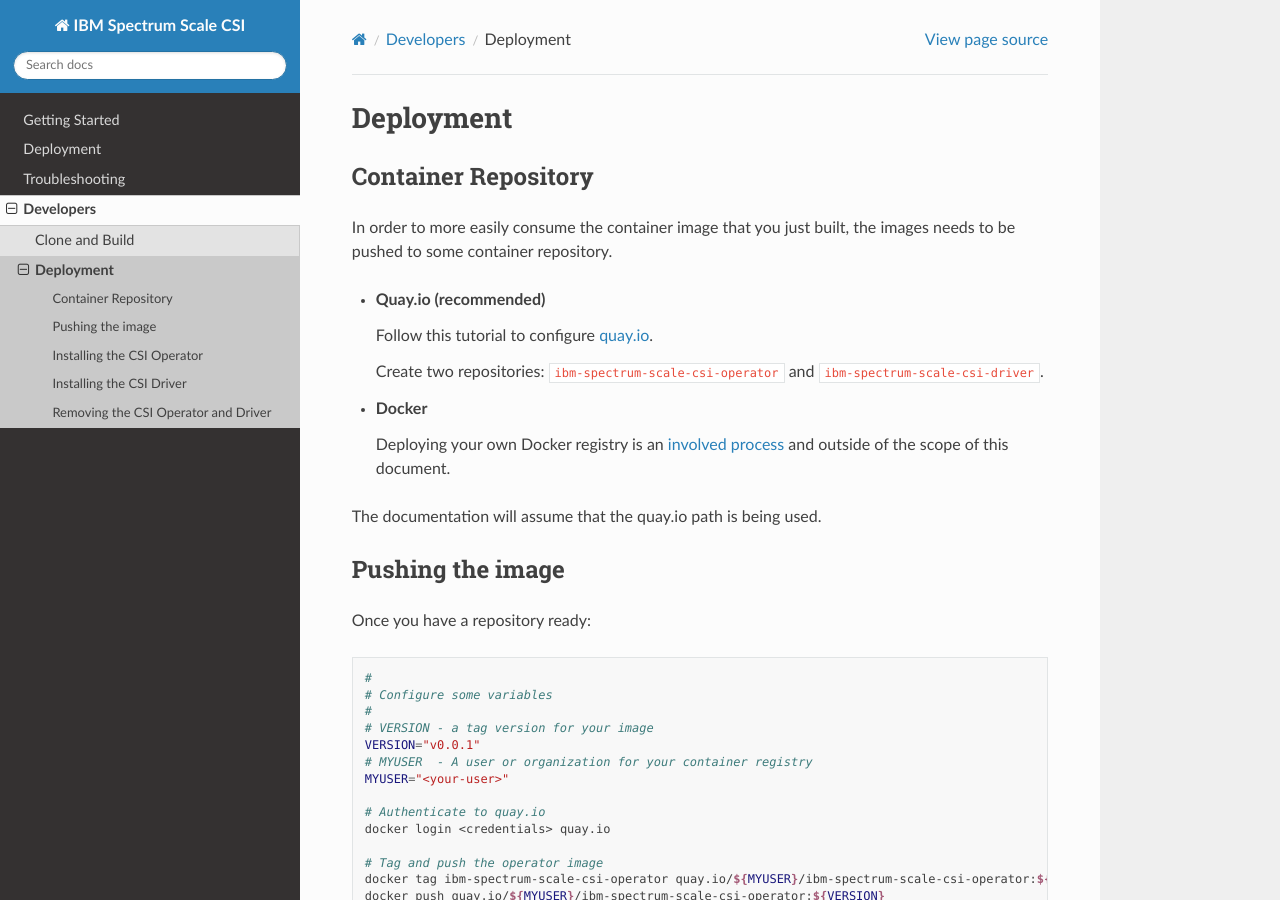
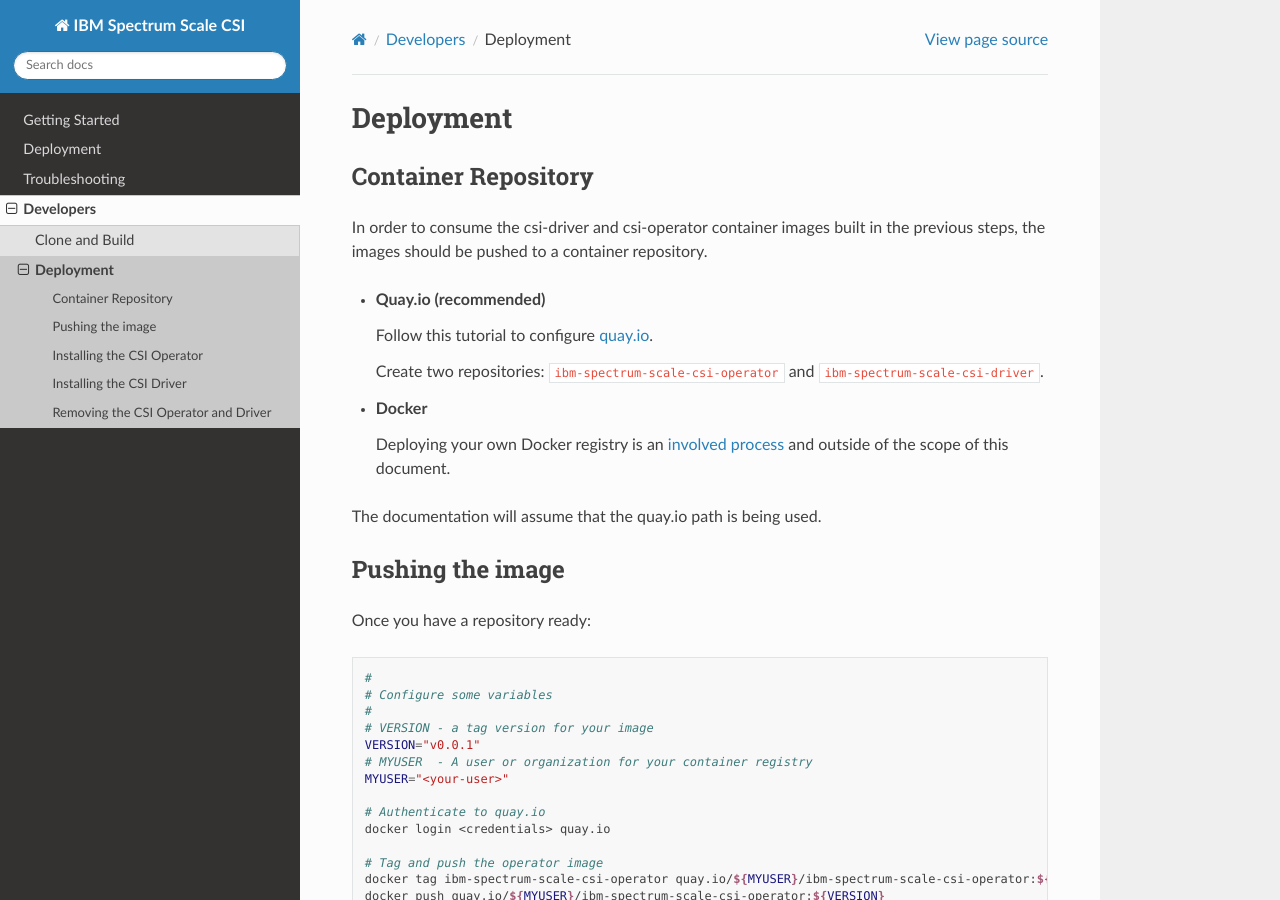
Before and after one commit to IBM/ibm-spectrum-scale-csi, a Sphinx documentation site: the page built from docs/source/developers/deployment.rst, in a window 1280 px wide and 900 px high. Built offline with Sphinx 7.4.7 and the Read the Docs theme 2.0.0, drawn with Linux system fonts in a browser that asks for light colours.

Commit message:
attempt to clarify the container registry text

```diff
--- a/docs/source/developers/deployment.rst
+++ b/docs/source/developers/deployment.rst
@@ -5,7 +5,7 @@
 Container Repository
 --------------------
 
-In order to more easily consume the container image that you just built, the images needs to be pushed to some container repository.
+In order to consume the csi-driver and csi-operator container images built in the previous steps, the images should be pushed to a container repository.
 
 * **Quay.io (recommended)**
 
```
